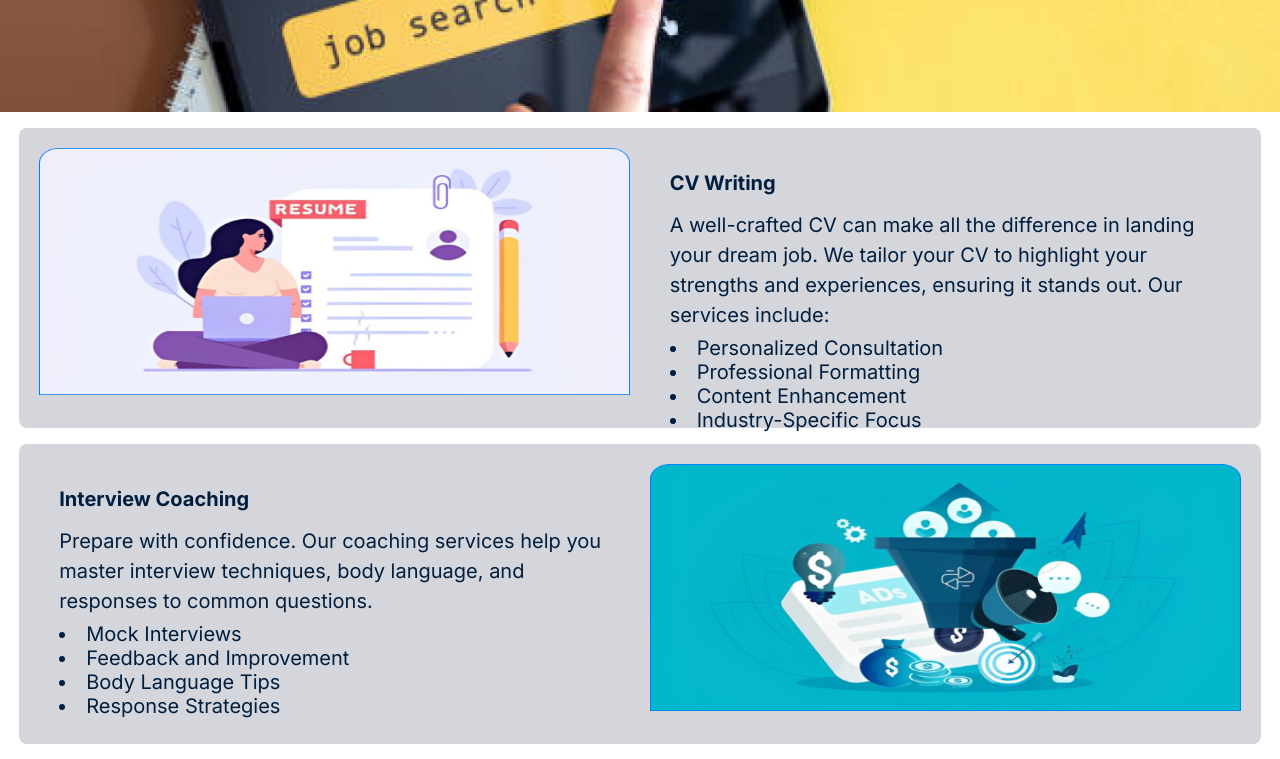
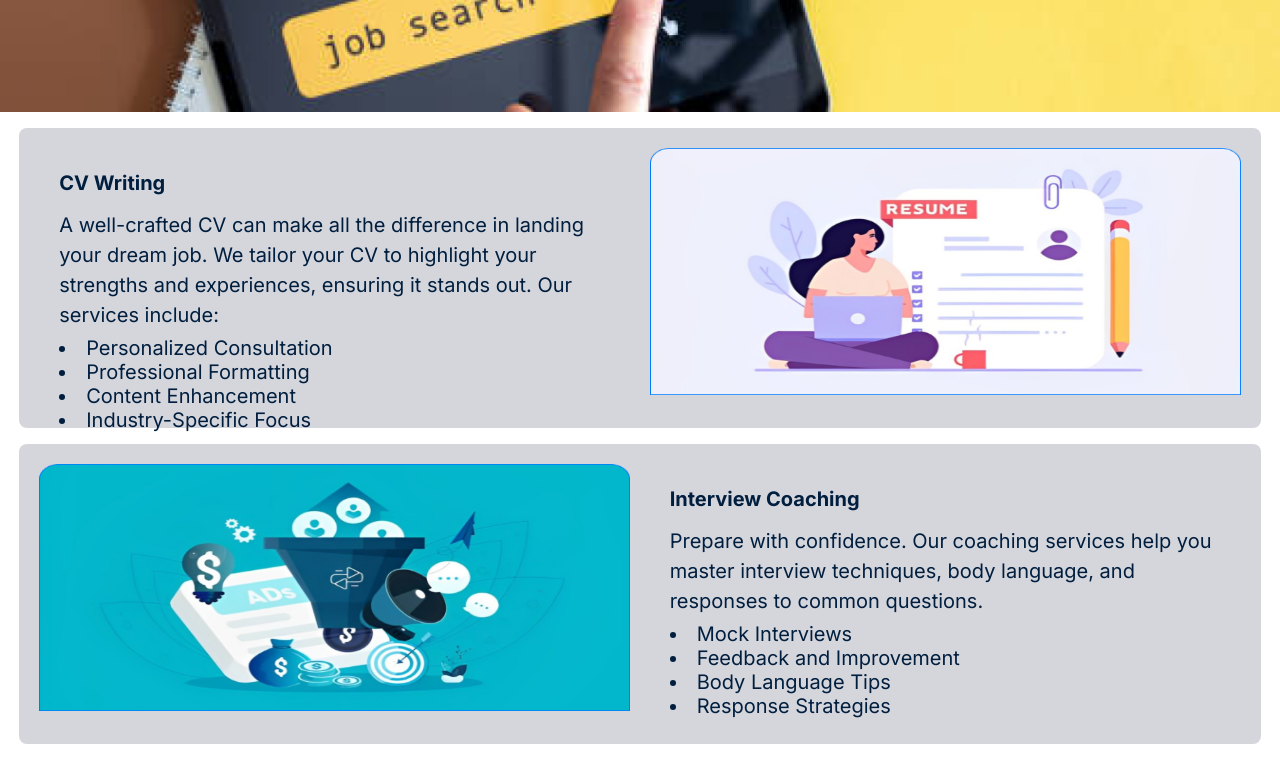
Before and after one commit to fevico/Job-connect-frontend, a React (Vite) app: page /about in a window 1280 px wide. Shown: the part 520-1279 px from the top of the page. Built offline with nearby package versions, Linux system fonts and the light colour scheme.

Commit message:
update to about page

```diff
--- a/src/pages/about/index.jsx
+++ b/src/pages/about/index.jsx
@@ -57,6 +57,7 @@ const data = [
     ],
   },
 ];
+
 export default function About() {
   return (
     <>
@@ -82,9 +83,11 @@ export default function About() {
           key={index}
           className="w-[97%] mx-auto bg-[#D5D5DC] p-5 mt-4 rounded-lg lg:max-h-[300px] mb-2 "
         >
-          {window.innerWidth >= 960 ?
-            (index === 0 || index === 2 ? (
-              <div className="flex flex-col lg:flex-row gap-5">
+          <div
+            className={`flex flex-col lg:flex-row gap-5 ${
+              index % 2 === 0 ? "lg:flex-row-reverse" : ""
+            }`}
+          >
             <div className="w-full lg:w-1/2">
               <img
                 src={about.image}
@@ -94,7 +97,7 @@ export default function About() {
             </div>
             <div className="w-full lg:w-1/2 flex flex-col items-start gap-3 p-5">
               <h2 className="lg:text-[20px] font-[700] text-primary text-left">
-                    {about.title}{" "}
+                {about.title}
               </h2>
               <p className="lg:text-[20px] font-[400] text-primary text-left">
                 {about.paragraph}
@@ -110,62 +113,6 @@ export default function About() {
               ))}
             </div>
           </div>
-            ) : (
-              <div className="flex flex-col lg:flex-row gap-5">
-                <div className="w-full lg:w-1/2 flex flex-col items-start gap-3 p-5">
-                  <h2 className="lg:text-[20px] font-[700] text-primary text-left">
-                    {about.title}{" "}
-                  </h2>
-                  <p className="lg:text-[20px] font-[400] text-primary text-left">
-                    {about.paragraph}
-                  </p>
-
-                  {about.features.map((feature, i) => (
-                    <li
-                      key={i}
-                      className="lg:text-[20px] font-[400] text-primary text-left leading-3"
-                    >
-                      {feature}
-                    </li>
-                  ))}
-                </div>
-
-                <div className="w-full lg:w-1/2">
-                  <img
-                    src={about.image}
-                    alt={about.title}
-                    className="w-full h-3/4"
-                  />
-                </div>
-              </div>
-            )):(
-                <div className="flex flex-col lg:flex-row gap-5">
-                <div className="w-full lg:w-1/2">
-                  <img
-                    src={about.image}
-                    alt={about.title}
-                    className="w-full h-3/4"
-                  />
-                </div>
-                <div className="w-full lg:w-1/2 flex flex-col items-start gap-3 p-5">
-                  <h2 className="lg:text-[20px] font-[700] text-primary text-left">
-                    {about.title}{" "}
-                  </h2>
-                  <p className="lg:text-[20px] font-[400] text-primary text-left">
-                    {about.paragraph}
-                  </p>
-
-                  {about.features.map((feature, i) => (
-                    <li
-                      key={i}
-                      className="lg:text-[20px] font-[400] text-primary text-left leading-3"
-                    >
-                      {feature}
-                    </li>
-                  ))}
-                </div>
-              </div>
-            )}
         </div>
       ))}
 
@@ -175,43 +122,3 @@ export default function About() {
     </>
   );
 }
-
-{
-  /* <div className="w-[97%] mx-auto bg-[#D5D5DC] p-5 mt-4 rounded-lg lg:max-h-[300px] mb-2 ">
-<div className="flex flex-col lg:flex-row gap-5">
-  <div className="w-full lg:w-1/2">
-    <img src={about1} alt="" className="w-full h-3/4" />
-  </div>
-  <div className="w-full lg:w-1/2 flex flex-col items-start gap-3 p-5">
-    <h2 className="lg:text-[20px] font-[700] text-primary text-left">
-      CV Writing
-    </h2>
-    <p className="lg:text-[20px] font-[400] text-primary text-left">
-      A well-crafted CV can make all the difference in landing your
-      dream job. We tailor your CV to highlight your strengths and
-      experiences, ensuring it stands out. Our services include:
-    </p>
-    <li className="lg:text-[20px] font-[400] text-primary text-left leading-3">
-      Personalized Consultation
-    </li>
-    <li className="lg:text-[20px] font-[400] text-primary text-left leading-3">
-      Professional Formatting{" "}
-    </li>
-    <li className="lg:text-[20px] font-[400] text-primary text-left leading-3">
-      {" "}
-      Industry-Specific Focus
-    </li>
-    <li className="lg:text-[20px] font-[400] text-primary text-left leading-3">
-      {" "}
-      Content Enhancement
-    </li>
-  </div>
-
-
-</div>
-</div> */
-}
-
-// so i want u to form data for four cards using the current data
-
-// the cards i want the first and 3 card to be like this but the secind and fourth i want the text div on the left and the image in the right
```
Lines whose indentation alone changed are shown as unchanged.
